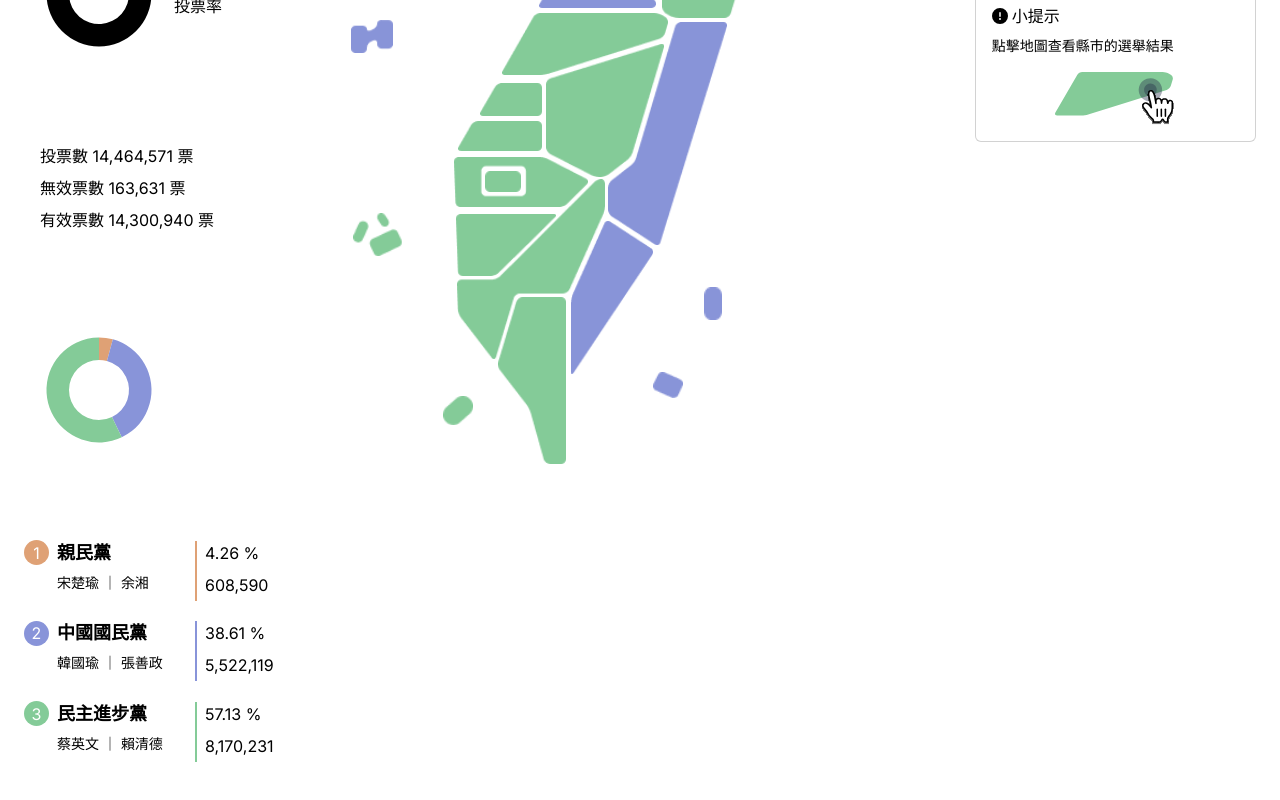
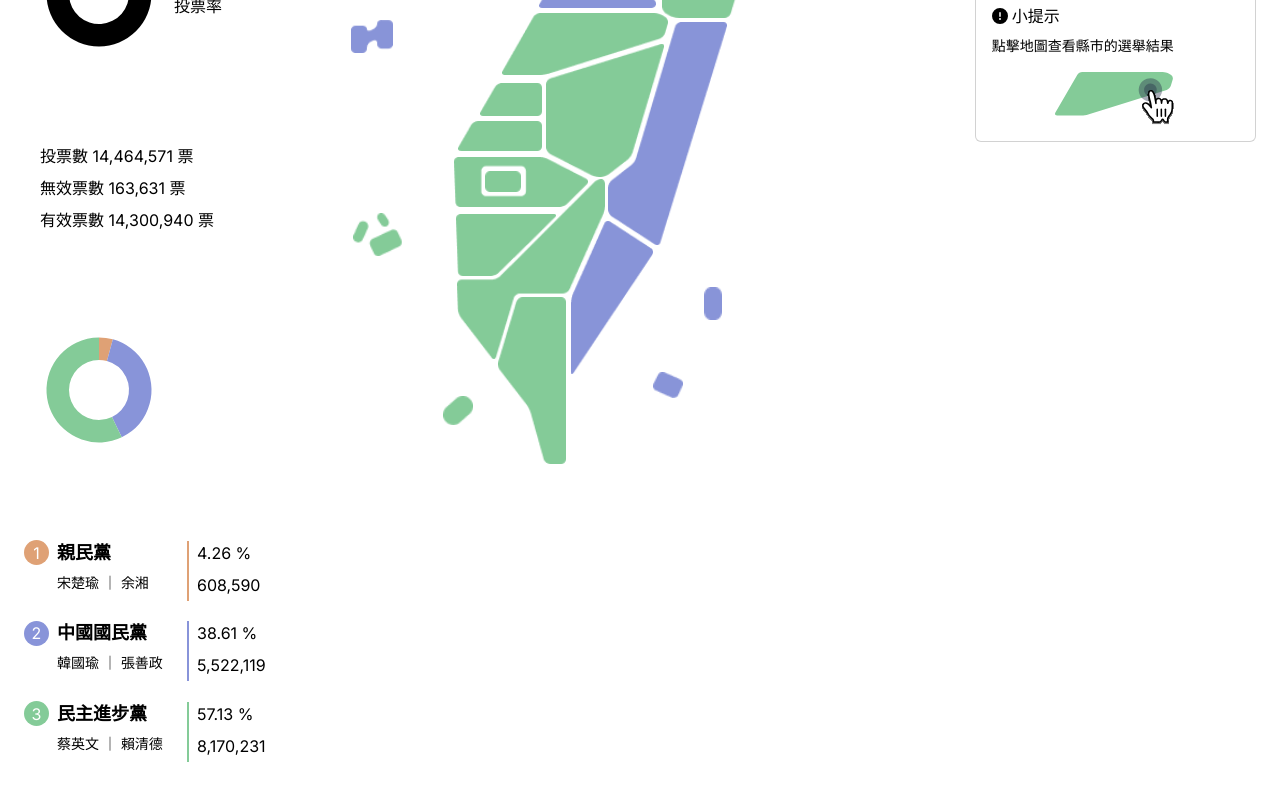
Before and after one commit to xms7104/F2E22023, a Next.js app: page / in a window 1280 px wide. Shown: the part 408-1208 px from the top of the page. Built offline with nearby package versions, Linux system fonts and the light colour scheme.

Commit message:
adjust chart RWD css

```diff
--- a/src/app/chart.jsx
+++ b/src/app/chart.jsx
@@ -59,7 +59,7 @@
                                 <p
                                 className='rounded-full h-[25px] w-[25px] text-sm text-white flex justify-center items-center mr-2 xl:text-base lg:text-base md:text-base sm:text-sm'
                                  style={{backgroundColor: partyInformation[item]['color']}}>{index+1}</p>
-                                <div className='border-r-2 border-solid mr-2 pr-2 xl:w-max lg:w-max md:w-max sm:w-[125px]'
+                                <div className='border-r-2 border-solid mr-2 pr-2 xl:w-max lg:w-max md:w-max sm:w-[113px] sm:pr-0'
                                 style={{borderColor: partyInformation[item]['color']}}>
                                     <p className='mb-2 font-semibold xl:text-[18px] lg:text-base md:text-base sm:text-sm'>{item}</p>
                                     <p className='mb-2 xl:text-sm lg:text-sm md:text-sm sm:text-xs w-[130px]'>
@@ -90,7 +90,7 @@
               <Accordion.Body>
                 <div className='grid justify-center items-center'>
                     <div className='w-full flex justify-start items-center md:h-[120px] sm:h-[120px]'>
-                        <div className='inline-flex justify-start items-center w-[40%] md:h-[120px] sm:h-[120px] sm:w-[50%]'>
+                        <div className='inline-flex justify-start items-center w-[40%] md:h-[120px] sm:h-[120px] sm:w-[53%]'>
                             <div className='w-[120px]'>
                                 <ReactECharts option={votingChart} />
                             </div>
```
